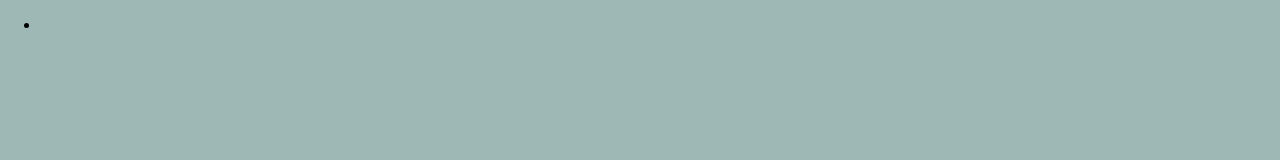
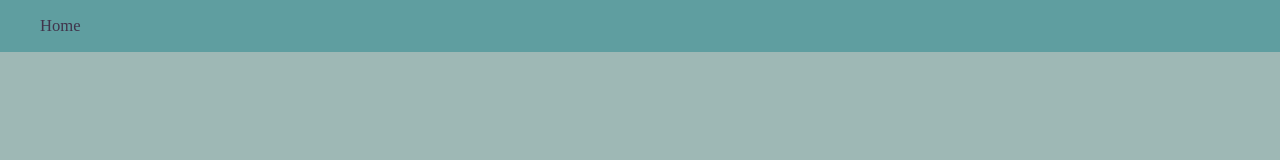
Before and after one commit to SamEscamilla/certain_seasons_band, a plain HTML site: page lyrics.html in a window 1280 px wide. Drawn offline with Linux system fonts and the light colour scheme.

Commit message:
added link back to home page from lyric page

```diff
--- a/lyrics.html
+++ b/lyrics.html
@@ -8,8 +8,10 @@
 </head>
 
 <body>
-    <ul>
-        <li></li>
-    </ul>
+    <nav>
+        <ul>
+            <li><a href="index.html">Home</a></li>
+        </ul>
+    </nav>
 </body>
 </html>
--- a/styles.css
+++ b/styles.css
@@ -9,12 +9,20 @@ body {
     max-width: 100%;
 }
 nav {
-    display: inline-block;
     background: cadetblue;
     width: 2000px;
     max-width: 100%;
     position: fixed;
     z-index: 1;
+}
+nav li {
+    width: 25%;
+    display: inline-block;
+    font-size: 1.3vw;
+}
+nav li a {
+    text-decoration: none;
+    color: #40344b;
 }
 header {
     position: relative;
@@ -41,12 +49,12 @@ section {
 }
 p {
     color: #40344b;
-    font-style: oblique;
     text-align: center;
     font-size: 6vw;
 }
 span {
     font-size: 2vw;
+    font-style: oblique;
 }
 section img {
     position: absolute;
```
Also changed, not shown: index.html (+1 -1 lines).
